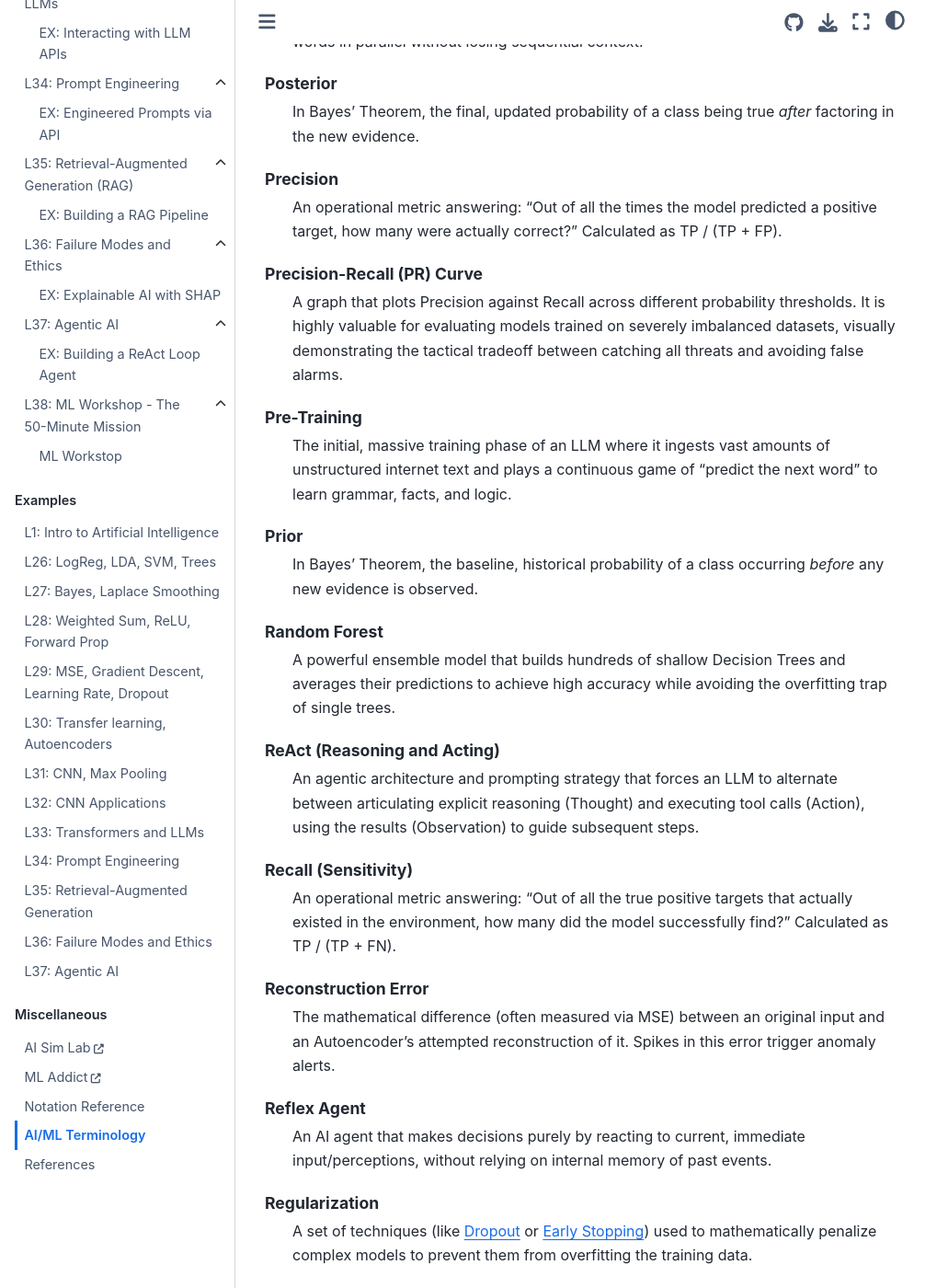
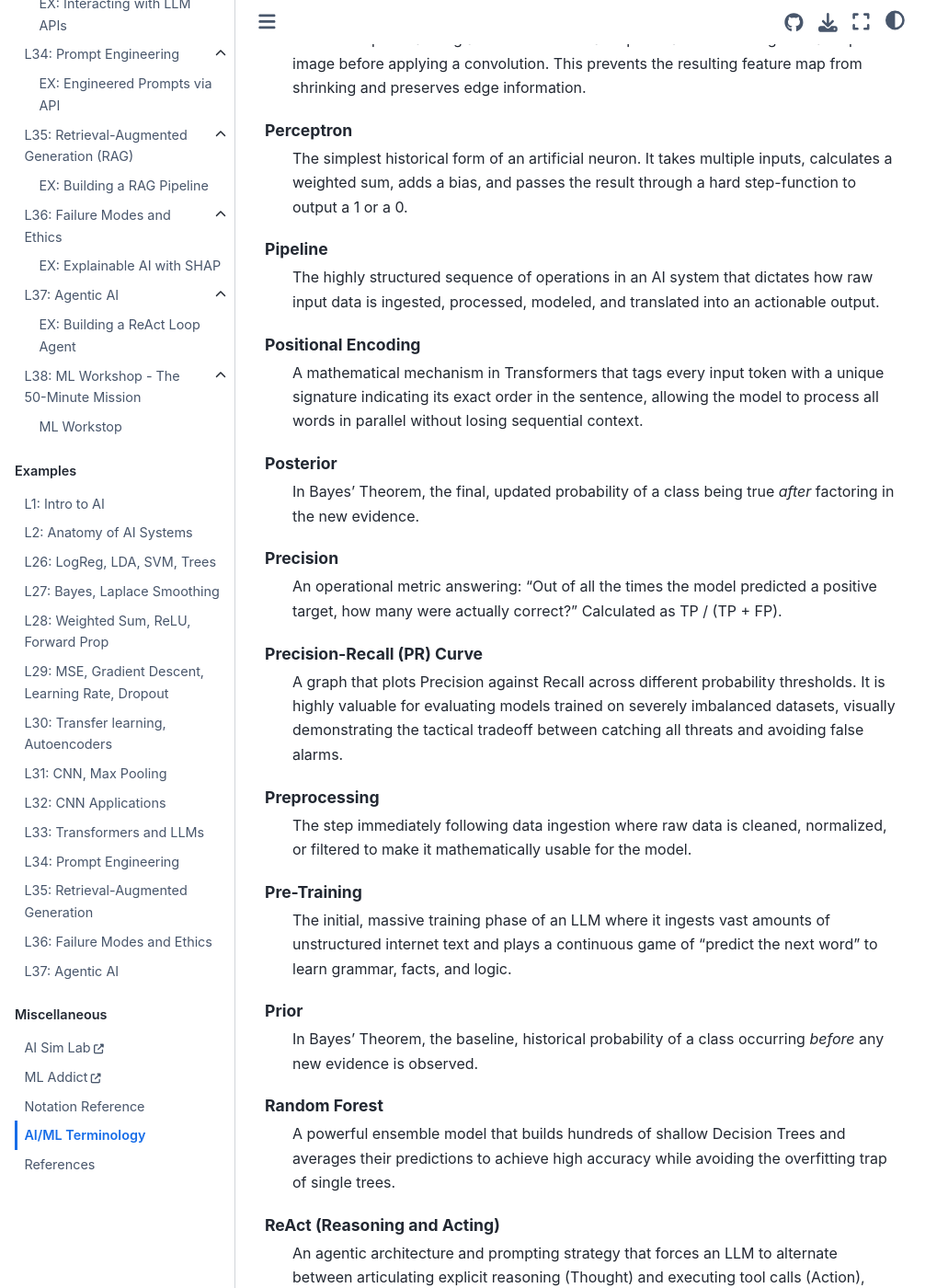
Before and after one commit to TheCodeheadMT/471Book, a Jupyter Book: the page built from book/terms.md, in a window 1280 px wide and 1400 px high, scrolled down 9788 px. Shown: the whole window at 92% size, without its empty margins (0-1031 px from the left). Built offline with Jupyter Book 1.0.4 settings and Sphinx 7.4.7 and the Sphinx Book theme 1.1.4, drawn with Linux system fonts in a browser that asks for light colours; comment, search, counter and statistics services are not loaded; some of the changed text lies outside the part shown.

Commit message:
Added Lesson 2.

```diff
--- a/book/_toc.yml
+++ b/book/_toc.yml
@@ -12,6 +12,9 @@ parts:
     - file: lessons/1/intro_to_AI.md
       sections:
       - file: lessons/1/intro_to_AI_nb.ipynb
+    - file: lessons/2/anatomy_of_AI.md
+      sections:
+      - file: lessons/2/anatomy_of_AI_nb.ipynb
     - file: lessons/26/mlfoundations.md
       sections:
       - file: lessons/26/evaluating_performance.ipynb
@@ -67,6 +70,7 @@ parts:
   - caption: Examples
     chapters:
     - file: exercises/L01.md
+    - file: exercises/L02.md
     - file: exercises/L26.md
     - file: exercises/L27.md
     - file: exercises/L28.md
--- a/book/exercises/L01.md
+++ b/book/exercises/L01.md
@@ -1,4 +1,4 @@
-# L1: Intro to Artificial Intelligence
+# L1: Intro to AI
 
 **1. Hardware vs. Software Agents**
 
--- a/book/terms.md
+++ b/book/terms.md
@@ -124,6 +124,9 @@ False Negative (Type II Error)
 False Positive (Type I Error)
   A failure where the model predicts that a condition is present, but it is actually absent (e.g., the AI predicts an enemy, but it is a civilian). This leads to false alarms, wasted resources, and collateral damage.
 
+Feature Extraction
+  The process of isolating the most relevant mathematical variables from preprocessed data to feed into an AI model.
+
 Feature Importance
   A technique used to interpret machine learning models by calculating and ranking exactly which input variables (features) had the greatest mathematical impact on the model's final predictions.
 
@@ -172,6 +175,9 @@ Hierarchical Feature Learning
 Hyperplane
   The mathematical decision boundary drawn by a Support Vector Machine to separate classes. In 2D space, it is a line; in 3D space, it is a flat plane.
 
+Inference
+  The phase in an AI pipeline where a trained model or logic system applies its learned rules to new, unseen data to generate a prediction or decision.
+
 Inference Latency
   The time it takes for a deployed neural network to process a single input (like a video frame) and output a prediction. Critical for autonomous edge devices tracking fast-moving targets.
 
@@ -198,6 +204,9 @@ Large Language Model (LLM)
 
 Latent Space (Bottleneck)
   The highly compressed, mathematical representation of data found in the middle layer connecting an encoder and decoder within an Autoencoder.
+
+Learning
+  An AI methodology where a system automatically identifies patterns and rules from historical training data, rather than being explicitly programmed.
 
 Learning Rate
   A hyperparameter ($\alpha$) that dictates how large of a step the network takes during {term}`Gradient Descent`. If it is too large, the network overcorrects erratically; if it is too small, learning is painfully slow.
@@ -235,6 +244,9 @@ Padding (Zero-Padding)
 Perceptron
   The simplest historical form of an artificial neuron. It takes multiple inputs, calculates a weighted sum, adds a bias, and passes the result through a hard step-function to output a 1 or a 0.
 
+Pipeline
+  The highly structured sequence of operations in an AI system that dictates how raw input data is ingested, processed, modeled, and translated into an actionable output.
+
 Positional Encoding
   A mathematical mechanism in Transformers that tags every input token with a unique signature indicating its exact order in the sentence, allowing the model to process all words in parallel without losing sequential context.
 
@@ -246,6 +258,9 @@ Precision
 
 Precision-Recall (PR) Curve
   A graph that plots Precision against Recall across different probability thresholds. It is highly valuable for evaluating models trained on severely imbalanced datasets, visually demonstrating the tactical tradeoff between catching all threats and avoiding false alarms.
+
+Preprocessing
+  The step immediately following data ingestion where raw data is cleaned, normalized, or filtered to make it mathematically usable for the model.
 
 Pre-Training
   The initial, massive training phase of an LLM where it ingests vast amounts of unstructured internet text and plays a continuous game of "predict the next word" to learn grammar, facts, and logic.
@@ -279,6 +294,9 @@ Retrieval-Augmented Generation (RAG)
 
 ROC Curve (Receiver Operating Characteristic)
   A graph showing the performance of a classification model at all classification thresholds. It plots the True Positive Rate against the False Positive Rate. The area under this curve (AUC) provides an aggregate measure of performance across all possible thresholds.
+
+Search
+  A problem-solving AI technique used to explore a state space (such as a physical map or a logical decision tree) to find the optimal path to a designated goal.
 
 Self-Attention
   The core mechanism of a Transformer that allows the model to look at every single word in a document simultaneously and mathematically weigh how strongly each word relates to every other word, creating deep contextual understanding.
```
Also changed, not shown: book/exercises/L02.md (added, +78 -0 lines), book/lessons/1/intro_to_AI.md (+1 -1 lines), book/lessons/2/anatomy_of_AI.md (added, +70 -0 lines), book/lessons/2/anatomy_of_AI_nb.ipynb (added), 1 other file.
